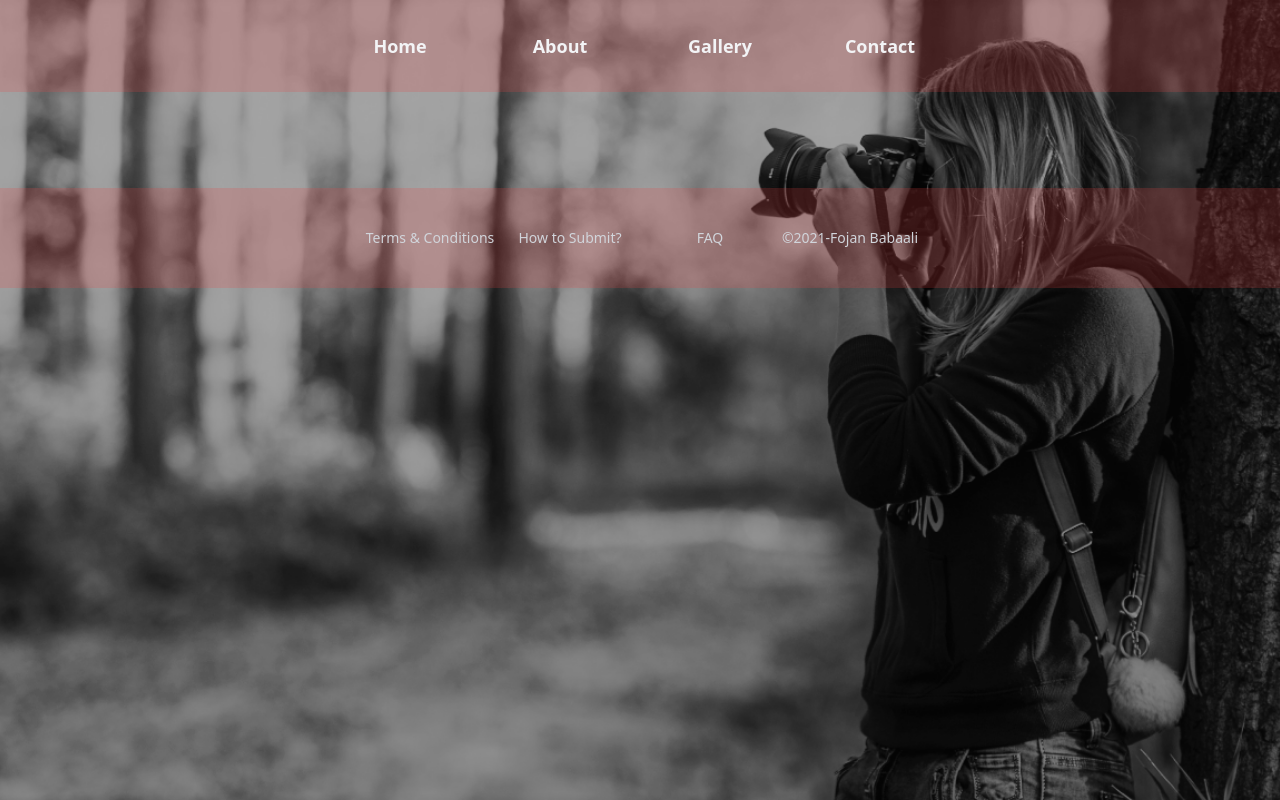
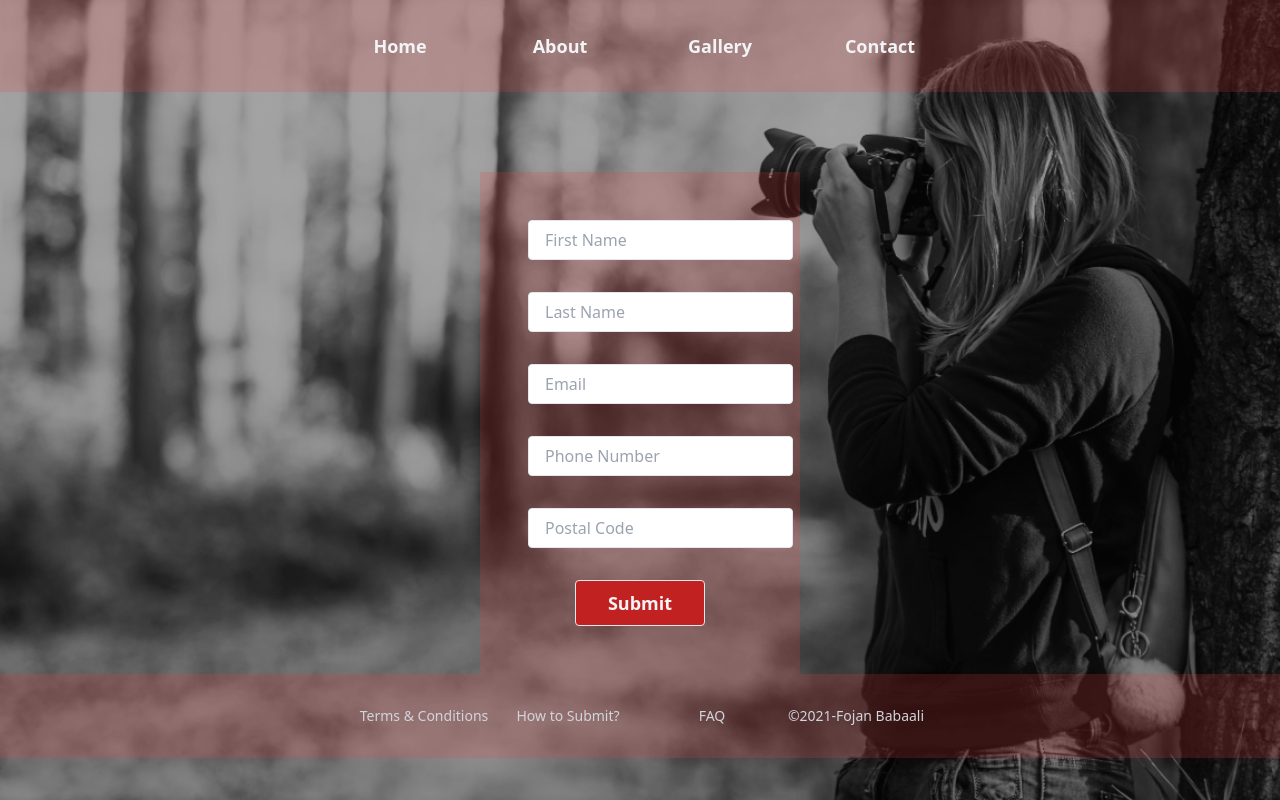
Before and after one commit to fojanb/Fojan-Portfolio, a React (Create React App) app: page /home/join in a window 1280 px wide. Built offline with nearby package versions, Linux system fonts and the light colour scheme.

Commit message:
Join Form Updated

```diff
--- a/src/components/About/About.js
+++ b/src/components/About/About.js
@@ -9,7 +9,7 @@ const About = () => {
           About Fojan
         </p>
 
-        <p className="flex justify-center items-center text-left">
+        <p className="flex justify-center items-center text-left sm:mb-40 md:mb-40 galaxy:mb-40">
           Fojan is a premier professional photographer located in Vancouver BC
           Canada and abroad. Her technical skills matched with vibrant energy
           and creative intuition enable him to create stunning visual images.
--- a/src/components/Footer/Footer.js
+++ b/src/components/Footer/Footer.js
@@ -1,15 +1,19 @@
 import React from "react";
 const Footer = () => {
   return (
-    <div className="bg-red-500 bg-opacity-20">
-        <div className="grid grid-rows-1 grid-cols-4 justify-center items-center text-center w-1/2 mt-24 p-10 m-auto text-gray-300 overflow-hidden text-sm lg:w-1/2 md:text-sm md:grid-cols-2 md:w-1/2 sm:grid-rows-5 sm:grid-cols-1 sm:pb-10 sm:pt-8 sm:gap-1 sm:text-base">
-          <div className="flex flex-row justify-center items-center">Terms & Conditions</div>
-          <div className="flex flex-row justify-center items-center">How to Submit?</div>
-          <div className="flex flex-row justify-center items-center">FAQ</div>
-          <div className="flex flex-row justify-center items-center text-center">
-            &copy;2021-Fojan Babaali
-          </div>
+    <div className="bg-red-500 bg-opacity-20 ">
+      <div className="grid grid-rows-1 grid-cols-4 justify-center  items-center text-center w-1/2 p-8 m-auto text-gray-300 text-sm lg:w-1/2 md:text-sm md:grid-cols-1 md:mt-48 sm:grid-cols-1  sm:gap-1 sm:text-base">
+        <div className="flex flex-row justify-center items-center">
+          Terms & Conditions
         </div>
+        <div className="flex flex-row justify-center items-center">
+          How to Submit?
+        </div>
+        <div className="flex flex-row justify-center items-center">FAQ</div>
+        <div className="flex flex-row justify-center items-center text-center">
+          &copy;2021-Fojan Babaali
+        </div>
+      </div>
     </div>
   );
 };
--- a/src/components/Home/Home.js
+++ b/src/components/Home/Home.js
@@ -1,4 +1,5 @@
 import React from "react";
+import { Link } from "react-router-dom";
 import { FaMapMarkerAlt } from "react-icons/fa";
 const joinHandler = () => {
   console.log("Link to the join page");
@@ -16,13 +17,14 @@ const Home = () => {
         </div>
       </div>
       <div className="flex flex-row flex-wrap text-gray-100 w-72 justify-between m-auto md:justify-evenly galaxy:justify-evenly sm:justify-evenly sm:w-40">
+        <Link to="/home/join">
           <button
             onClick={joinHandler}
             className="bg-ruby font-bold border rounded text-xl px-10 py-2 transform hover:scale-110 hover:transition duration-500 ease-in-out sm:text-sm sm:w-40 sm:h-10 sm:mb-5"
           >
             Join
           </button>
-
+        </Link>
         <button className="font-bold text-xl border rounded px-4 py-2 text-center transform hover:scale-110 hover:transition duration-500 ease-in-out sm:text-sm sm:w-40 sm:h-10">
           Subscribe
         </button>
--- a/src/components/Join/Join.js
+++ b/src/components/Join/Join.js
@@ -2,13 +2,13 @@ import React from 'react'
 
 const Join = () => {
     return (
-        <form className="grid grid-cols-1 m-auto w-80">
-            <input type="text" placeholder="First Name" name="fname" id="fname"/>
-            <input type="text" placeholder="Last Name" name="lname" id="fname"/>
-            <input type="email" placeholder="Email" name="email" id="email"/>
-            <input type="number" placeholder="Phone Number" name="phone" id="phone"/>
-            <input type="text" placeholder="Postal Code" name="pcode" id="pcode"/>
-            <button type="submit">Submit</button>
+        <form action="" className="grid grid-cols-1 m-auto w-80 mt-20 gap-8 bg-red-500 bg-opacity-20 p-12">
+            <input type="text" placeholder="First Name" name="fname" id="fname" className="h-10 p-4 border rounded m-auto"/>
+            <input type="text" placeholder="Last Name" name="lname" id="fname" className="h-10 p-4 border rounded m-auto"/>
+            <input type="email" placeholder="Email" name="email" id="email" className="h-10 p-4 border rounded m-auto"/>
+            <input type="number" placeholder="Phone Number" name="phone" id="phone" className="h-10 p-4 border rounded m-auto"/>
+            <input type="text" placeholder="Postal Code" name="pcode" id="pcode" className="h-10 p-4 border rounded m-auto"/>
+            <button type="submit" className="bg-ruby font-bold border rounded m-auto text-lg px-8 py-2 text-gray-100 transform hover:scale-110 hover:transition duration-500 ease-in-out sm:text-sm sm:w-40 sm:h-10 sm:mb-5">Submit</button>
         </form>
     )
 }
--- a/src/components/NavBar/NavBar.js
+++ b/src/components/NavBar/NavBar.js
@@ -6,7 +6,7 @@ const NavBar = () => {
     <div className="bg-red-500 bg-opacity-20">
       <div
         id="navbar"
-        className="grid grid-rows-1 grid-cols-4 justify-center text-lg items-center  py-8 w-1/2 text-gray-100 m-auto lg:w-3/4 md:w-3/4 sm:grid-cols-1 sm:gap-4 sm:pb-10"
+        className="grid grid-rows-1 grid-cols-4 justify-center text-lg items-center py-8 w-1/2 text-gray-100 m-auto lg:w-3/4 md:w-3/4 sm:grid-cols-1 sm:gap-4 sm:pb-10"
       >
         <Link
           to="/"
--- a/src/containers/App.js
+++ b/src/containers/App.js
@@ -5,6 +5,7 @@ import Appointment from "../components/Appointment/Appointment";
 import Gallery from "../components/Gallery/Gallery";
 import Contact from "../components/Contact/Contact";
 import Footer from "../components/Footer/Footer";
+import Join from "../components/Join/Join";
 import { BrowserRouter as Router, Switch, Route } from "react-router-dom";
 // react-router-dom@6 includes ----> {BrowserRouter as Router, Routes, Route, Link}
 // react-router-dom@5 includes ----> {BrowserRouter as Router, Switch, Route, Link}
@@ -19,6 +20,7 @@ function App() {
         <Route path="/appointment" component={Appointment} />
         <Route path="/gallery" component={Gallery} />
         <Route path="/contact" component={Contact} />
+        <Route path="/home/join" component={Join} />
       </Switch>
       {/* ------ */}
       <Footer />
```
Also changed, not shown: public/manifest.json. Lines whose indentation alone changed are shown as unchanged.
